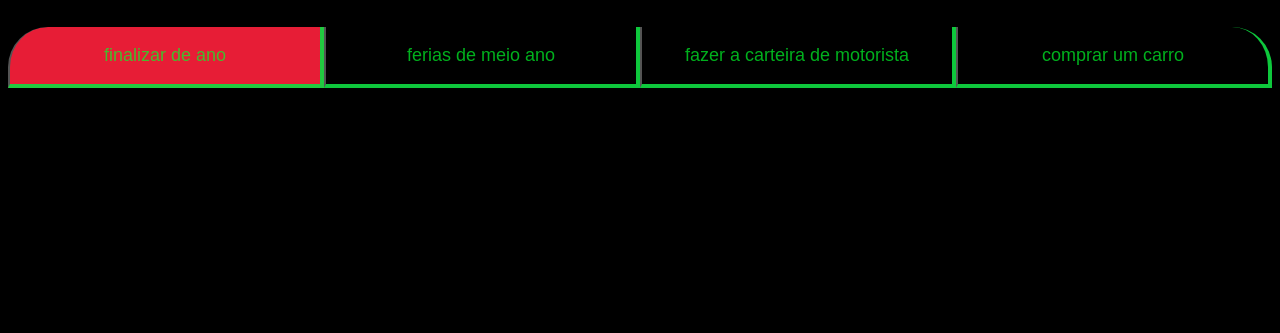
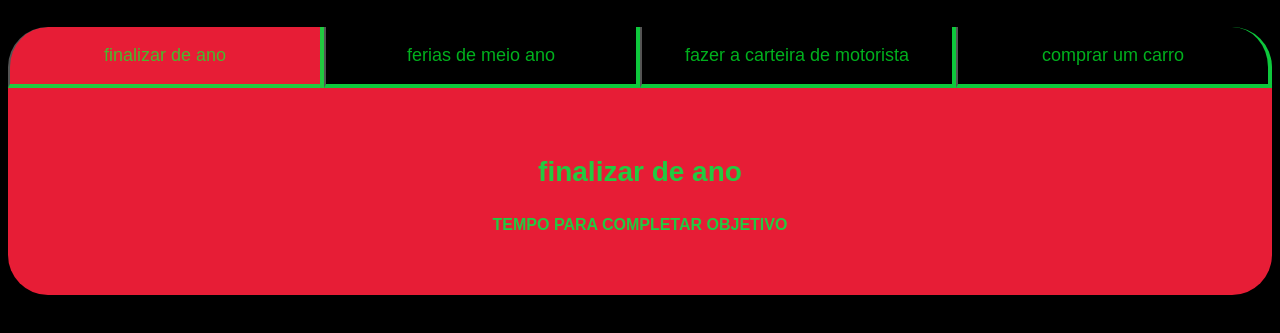
Before and after one commit to douglaslima85/2024-3b-meus-projetos-de-vida, a plain HTML site: page index.html in a window 1280 px wide. Both pictures are taken after a click on the button "finalizar de ano". Shown: the part 75-408 px from the top of the page. Drawn offline with Linux system fonts and the light colour scheme; a web font is replaced by a local one.

Commit message:
Add files via upload

```diff
--- a/index.html
+++ b/index.html
@@ -1,5 +1,6 @@
 <!DOCTYPE html>
 <html lang="PT-BR">
+
 <head>
     <meta charset="UTF-8">
     <meta http-equiv="X-UA-Compatible" content="IE=edge">
@@ -7,17 +8,37 @@
     <title>Meus objetivos</title>
     <link rel="stylesheet" href="style.css">
 </head>
+
 <body>
     <section claass="conteudo-principal">
         <h1 class="titulo-principal">Meus objetivos Para o Ano <span>_</span></h1>
-            <div class="botoes">
-                <button class="botao ativo">finalizar de ano</button>
-                <button class="botao">ferias de meio ano</button>
-                <button class="botao">fazer a carteira de motorista</button>
-                <button class="botao">comprar um carro</button>
+        <div class="botoes">
+            <button class="botao ativo">finalizar de ano</button>
+            <button class="botao">ferias de meio ano</button>
+            <button class="botao">fazer a carteira de motorista</button>
+            <button class="botao">comprar um carro</button>
 
+        </div>
+        <div class="abas-texto">
+            <div class="aba-conteudo ativo">
+                <h3 class="aba-conteudo-titulo-principal">finalizar de ano</h3>
+                <h4 class="aba-conteudo-titulo-secundario">tempo para completar objetivo</h4>
             </div>
+            <div class="aba-conteudo">
+                <h3 class="aba-conteudo-titulo-principal">ferias de meio ano</h3>
+                <h4 class="aba-conteudo-titulo-secundario">tempo para completar objetivo</h4>
+            </div>
+            <div class="aba-conteudo">
+                <h3 class="aba-conteudo-titulo-principal">fazer a carteira de motorista</h3>
+                <h4 class="aba-conteudo-titulo-secundario">tempo para completar objetivo</h4>
+            </div>
+            <div class="aba-conteudo">
+                <h3 class="aba-conteudo-titulo-principal">comprar um carro</h3>
+                <h4 class="aba-conteudo-titulo-secundario">tempo para completar objetivo</h4>
+            </div>
+        </div>
     </section>
     <script src="main.js"></script>
 </body>
+
 </html>
--- a/main.js
+++ b/main.js
@@ -1,12 +1,15 @@
 const botoes = document.querySelectorAll(".botao");
+const textos = document.querySelectorAll('.aba-conteudo')
 
 for(let i= 0; i<botoes.length; i++){
 botoes[i].onclick = function (){
 
     for(j=0; j<botoes.length; j++){
         botoes[j].classList.remove('ativo')
+        textos[j].classList.remove('ativo')
     }
 
     botoes[i].classList.add('ativo')
+    textos[i].classList.add('ativo')
 }
 }
--- a/style.css
+++ b/style.css
@@ -65,11 +65,36 @@ body{
     border-radius: 0 0 40px 40px;
 }
 
-.ativo{
+.botao.ativo{
     background-color: var(--vermelho);
     border-bottom: 4px solid var(--verde);
 }
 
+
+.abas-texto{
+    background-color: var(--vermelho);
+    padding: 40px;
+    border-radius: 0 0 40px 40px;
+}
+
+.aba-conteudo.ativo{
+    display: block;
+}
+
+.aba-conteudo{
+    display: none;
+}
+
+.aba-conteudo-titulo-principal{
+    font-size: 28px;
+    text-align: center;
+}
+
+.aba-conteudo-titulo-secundario{
+    text-align: center;
+    color: var(--verde);
+    text-transform: uppercase;
+}
 
 @media screen and (min-width: 768px){
     .botoes{
```
